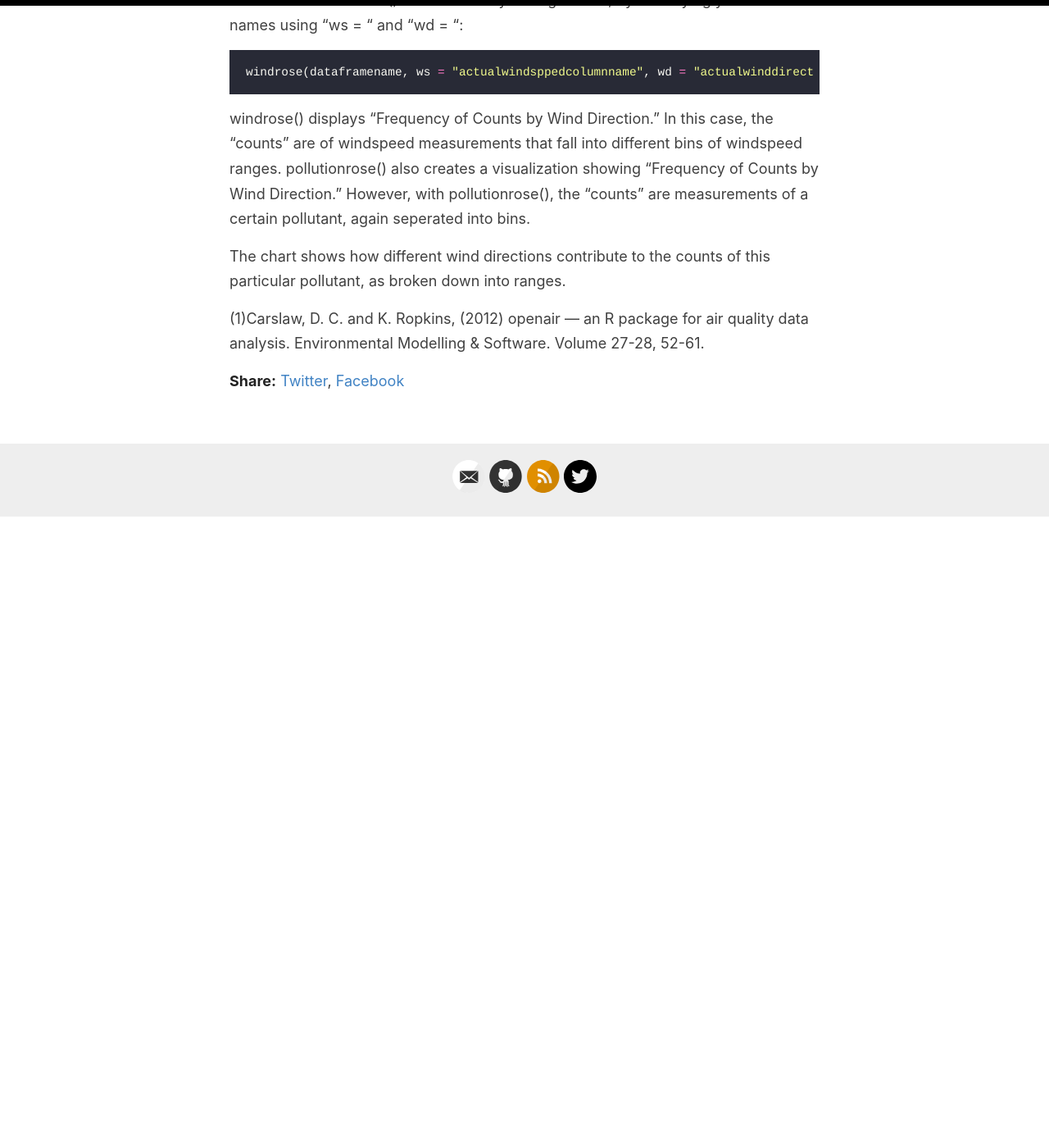
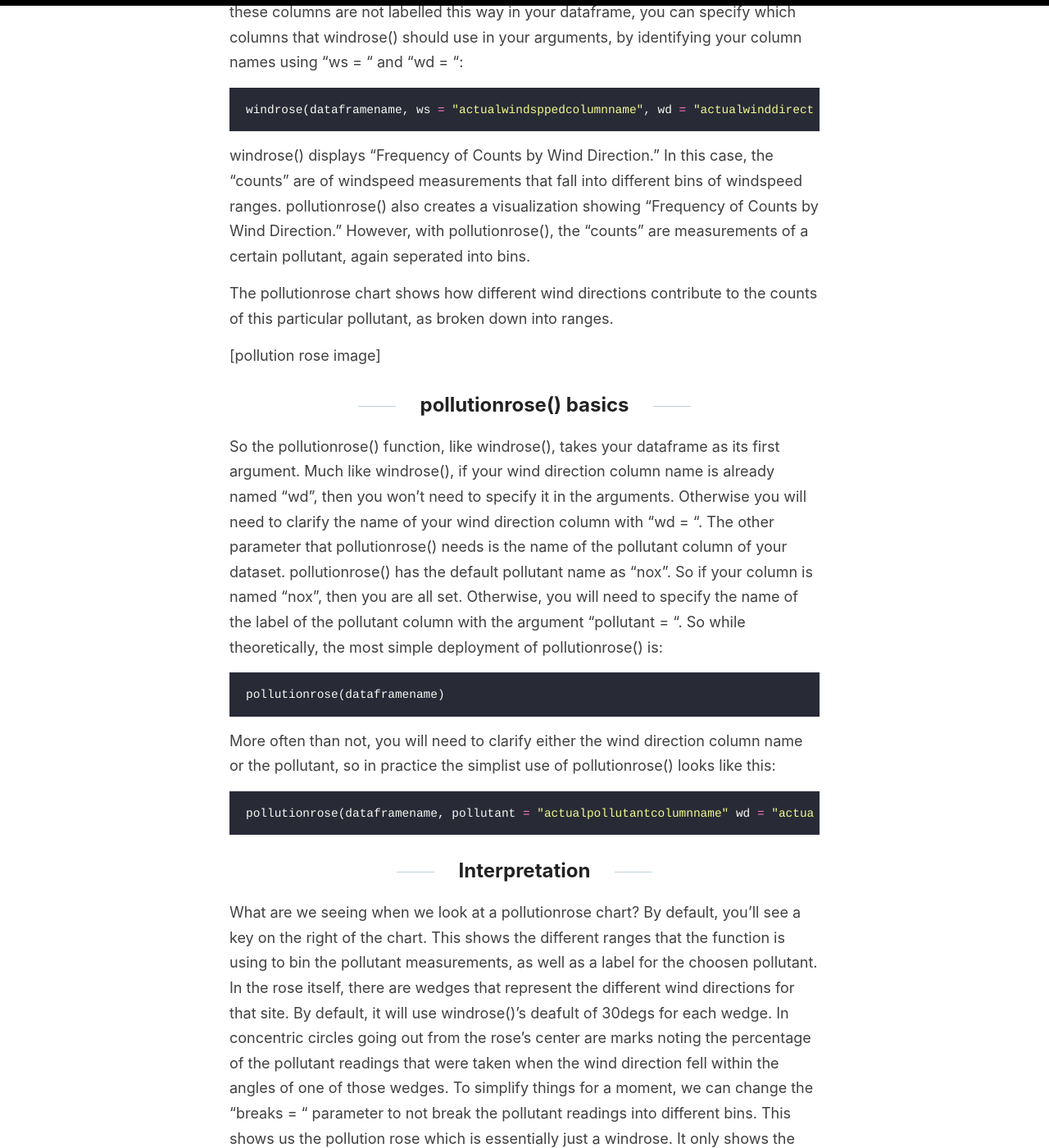
Before and after one commit to oroconnor/reverie, a Jekyll site: the page built from _posts/2020-12-29-pollutionrose.md, in a window 1280 px wide and 1400 px high, scrolled down 1143 px. Shown: the whole window at 82% size. Built offline with Jekyll 4.4.1, drawn with Linux system fonts in a browser that asks for light colours; before the commit the page ends 1773 px from its top, so only the background shows below that; some of the changed text lies outside the part shown.

Commit message:
Update 2020-12-29-pollutionrose.md

````diff
--- a/_posts/2020-12-29-pollutionrose.md
+++ b/_posts/2020-12-29-pollutionrose.md
@@ -20,6 +20,8 @@ pollutionrose() is a function in the openair package that builds on the windrose
 ```r
 windrose(dataframename)
 ```
+[wind rose image]
+
 windrose() needs two properly identified columns in your data in order to function: 1) a windspeed column, labelled "ws" and 2) a wind direction column labelled "wd." If these columns are not labelled this way in your dataframe, you can specify which columns that windrose() should use in your arguments, by identifying your column names using "ws = " and "wd = ":
 
 ```r
@@ -28,7 +30,33 @@ windrose(dataframename, ws = "actualwindsppedcolumnname", wd = "actualwinddirect
 
 windrose() displays "Frequency of Counts by Wind Direction." In this case, the "counts" are of windspeed measurements that fall into different bins of windspeed ranges. pollutionrose() also creates a visualization showing "Frequency of Counts by Wind Direction." However, with pollutionrose(), the "counts" are measurements of a certain pollutant, again seperated into bins.
 
-The chart shows how different wind directions contribute to the counts of this particular pollutant, as broken down into ranges.
+The pollutionrose chart shows how different wind directions contribute to the counts of this particular pollutant, as broken down into ranges.
+
+[pollution rose image]
+
+## pollutionrose() basics
+
+So the pollutionrose() function, like windrose(), takes your dataframe as its first argument. Much like windrose(), if your wind direction column name is already named "wd", then you won't need to specify it in the arguments. Otherwise you will need to clarify the name of your wind direction column with "wd = ".
+The other parameter that pollutionrose() needs is the name of the pollutant column of your dataset. pollutionrose() has the default pollutant name as "nox". So if your column is named "nox", then you are all set. Otherwise, you will need to specify the name of the label of the pollutant column with the argument "pollutant = ". So while theoretically, the most simple deployment of pollutionrose() is:
+
+```r
+pollutionrose(dataframename)
+```
+More often than not, you will need to clarify either the wind direction column name or the pollutant, so in practice the simplist use of pollutionrose() looks like this:
+
+```r
+pollutionrose(dataframename, pollutant = "actualpollutantcolumnname" wd = "actualwinddirectioncolumnname")
+```
+
+## Interpretation
+
+What are we seeing when we look at a pollutionrose chart? By default, you'll see a key on the right of the chart. This shows the different ranges that the function is using to bin the pollutant measurements, as well as a label for the choosen pollutant.
+In the rose itself, there are wedges that represent the different wind directions for that site. By default, it will use windrose()'s deafult of 30degs for each wedge.
+In concentric circles going out from the rose's center are marks noting the percentage of the pollutant readings that were taken when the wind direction fell within the angles of one of those wedges. To simplify things for a moment, we can change the "breaks = " parameter to not break the pollutant readings into different bins. This shows us the pollution rose which is essentially just a windrose. It only shows the percentage of the time for the dataframe where there was a reading for this pollutant and the wind was coming from the direction of that specific wedge. But because we have lumped all the pollutant readings into one bin, it tells us no more details about how differnt wind directions were contributing to pollutant levels.
+
+[pollution rose image]
+
+Now, if we add our default bins back in, we can see that each wedge is then broken up into the colors of the different pollutant bins. The colors on each wedge show the proportion of readings from that wind direction that fall in particular bins. The color closest to the center represents the lowest concentration readings, and the color furthest out on the rose represents the bin with the highest pollutant concentration.
 
 
 
````
